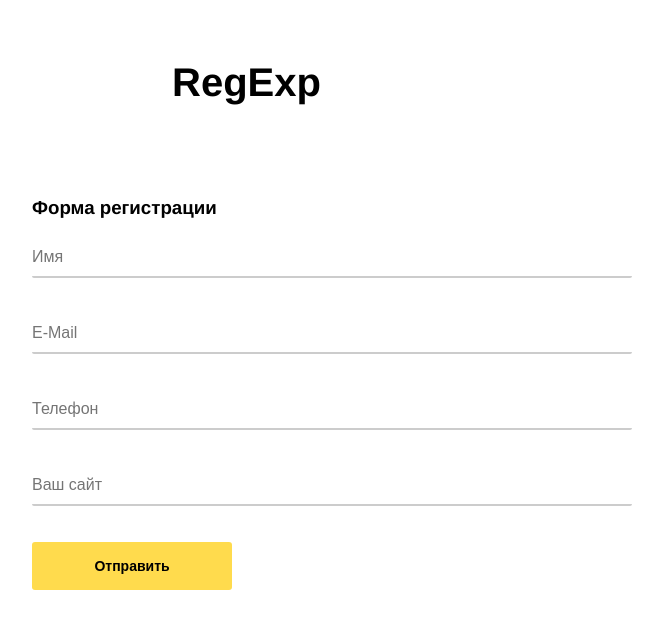
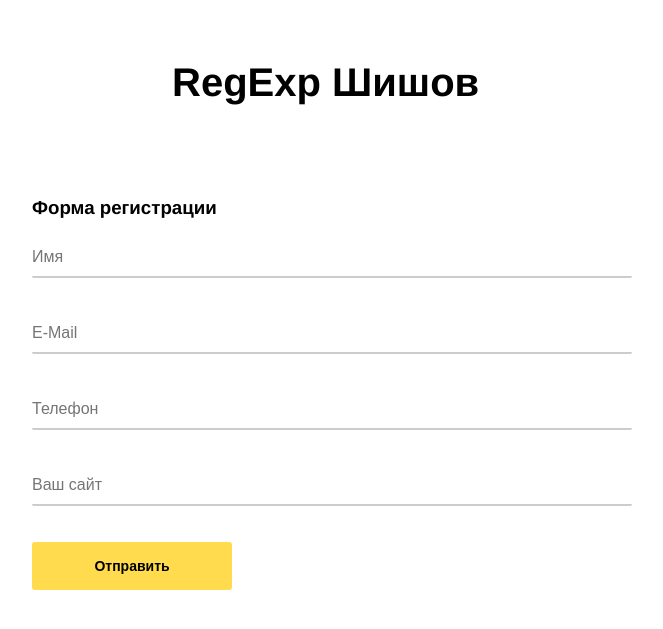
Before and after one commit to shishovKA/shishov_KA_sprint_10.github.io, a plain HTML site: page index.html in a window 1280 px wide. Shown: the part 91-720 px from the top of the page, without its empty margins (308-971 px from the left). Drawn offline with Linux system fonts and the light colour scheme.

Commit message:
update header

```diff
--- a/index.html
+++ b/index.html
@@ -13,7 +13,7 @@
     <main class="container">
         <div class="cover">
             <div class="cover__image"></div>
-            <h1 class="cover__heading">RegExp</h1>
+            <h1 class="cover__heading">RegExp Шишов</h1>
         </div>
         <div class="block">
             <form class="form" name="register" action="http://httpbin.org/post" method="POST">
```
